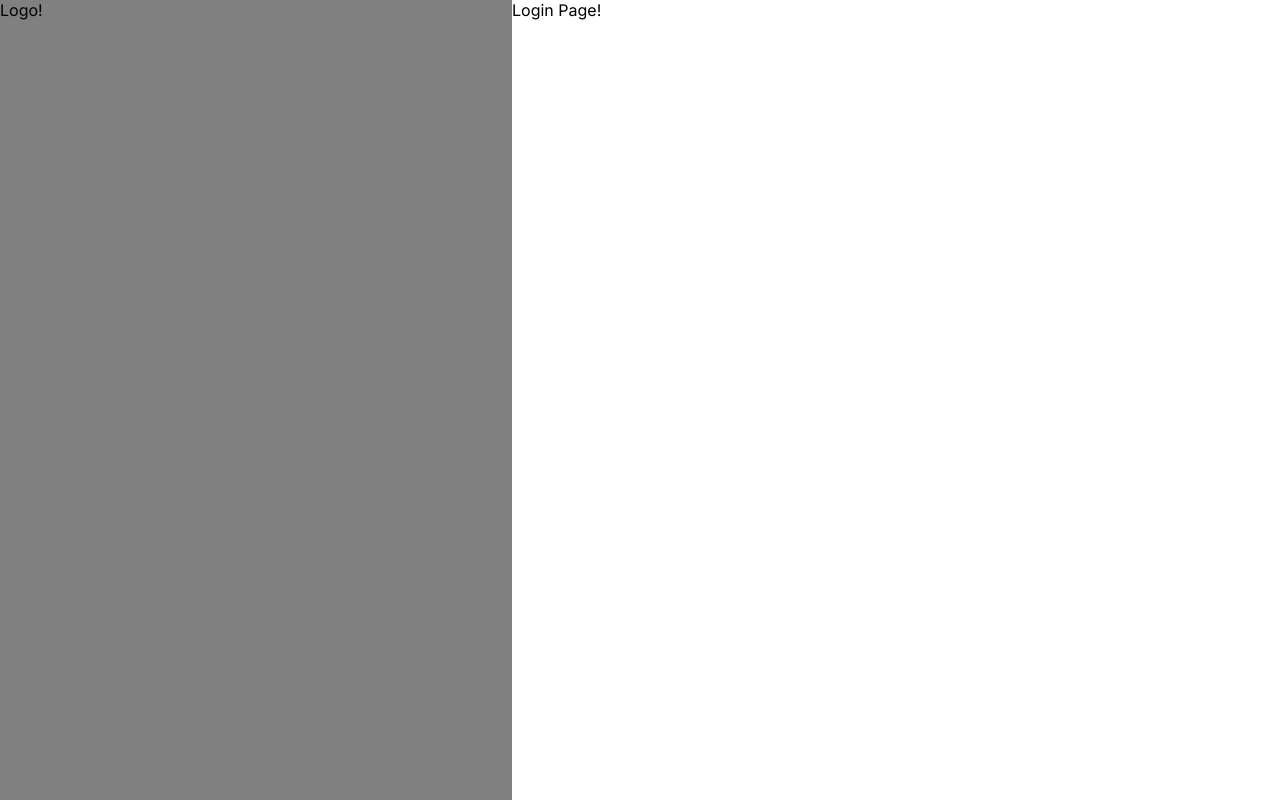
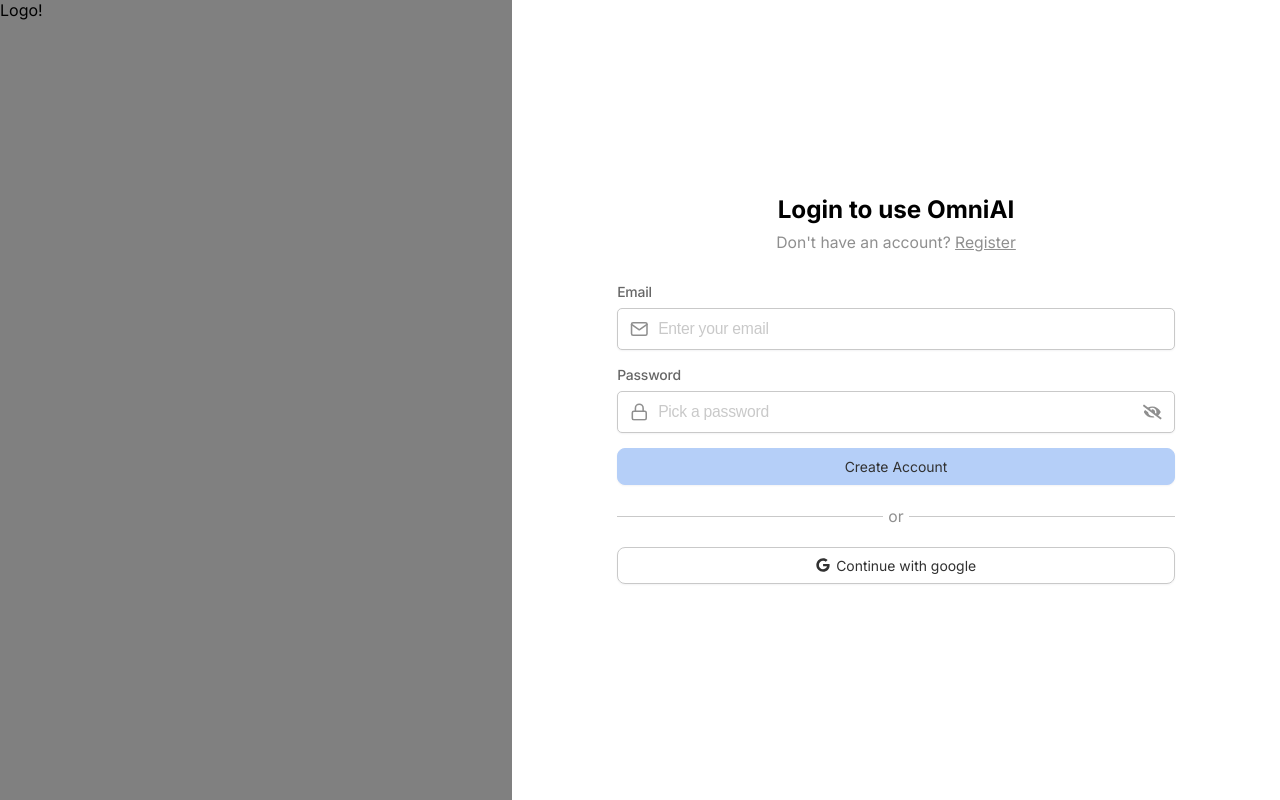
Before and after one commit to chideraemmanuel/omni-ai, a Next.js app: page /login in a window 1280 px wide. Built offline with nearby package versions, Linux system fonts and the light colour scheme.

Commit message:
feat: lays out login page

```diff
--- /dev/null
+++ b/app/(auth)/login/page.styled.ts
@@ -0,0 +1,100 @@
+import styled from 'styled-components';
+
+export const LoginPageContainer = styled.section`
+  /* background-color: green; */
+  // position: absolute;
+  // inset: 0;
+  height: 100%;
+  width: 100%;
+  display: flex;
+  align-items: center;
+  justify-content: center;
+  padding: 30px 0;
+`;
+
+export const LoginPageFormContainer = styled.div`
+  /* background-color: blue; */
+  width: min(90%, 600px);
+  display: flex;
+  flex-direction: column;
+  align-items: center;
+`;
+
+export const LoginFormHeader = styled.div`
+  text-align: center;
+
+  h2 {
+    padding-bottom: ${({ theme }) => theme.space['fluid-block-space-2']};
+    font-weight: bold;
+    display: inline-block;
+    font-size: ${({ theme }) =>
+      theme.font['md-font'] || 'clamp(1.25rem, 1.14rem + 0.4695vw, 1.5625rem)'};
+
+    @media screen and (max-width: 768px) {
+      font-size: ${({ theme }) =>
+        theme.font['lg-font'] ||
+        'clamp(1.5625rem, 1.3644rem + 0.8451vw, 2.125rem)'};
+    }
+  }
+
+  p {
+    padding-bottom: ${({ theme }) => theme.space['fluid-block-space-2']};
+    /* color: #ebebeb; */
+    color: ${({ theme }) => theme.colors.light['gray-700']};
+    font-size: ${({ theme }) =>
+      theme.font['sm-font'] || 'clamp(0.875rem, 0.831rem + 0.1878vw, 1rem)'};
+
+    a {
+      /* color: var(--primary-color); */
+      color: inherit;
+      text-decoration: underline;
+    }
+  }
+`;
+
+export const LoginForm = styled.div`
+  /* background-color: red; */
+  padding: ${({ theme }) =>
+    `${theme.space['fluid-block-space-5']} ${theme.space['fluid-block-space-5']}`};
+  border-radius: 10px;
+  /* width: min(90%, 600px); */
+  width: 100%;
+  display: flex;
+  flex-direction: column;
+  gap: ${({ theme }) => theme.space['fluid-block-space-5']};
+
+  form {
+    display: flex;
+    flex-direction: column;
+    gap: ${({ theme }) => theme.space['fluid-block-space-2']};
+  }
+`;
+
+export const LoginFormBreak = styled.div`
+  position: relative;
+  width: 100%;
+  display: grid;
+  align-items: center;
+  gap: 5px;
+  grid-template-columns: 1fr auto 1fr;
+
+  span {
+    font-size: ${({ theme }) => theme.font['sm-font']};
+    color: ${({ theme }) => theme.colors.light['gray-700']};
+    /* text-align: center;
+    display: flex;
+    justify-content: center; */
+  }
+
+  div {
+    /* position: absolute; */
+    height: 1px;
+    background-color: ${({ theme }) => theme.colors.light['gray-500']};
+  }
+
+  div:first-child {
+  }
+
+  div:last-child {
+  }
+`;
--- a/app/(auth)/login/page.tsx
+++ b/app/(auth)/login/page.tsx
@@ -1,12 +1,81 @@
+'use client';
+
+import FormInput from '@/components/ui/FormInput/FormInput';
 import { FC } from 'react';
+import {
+  LoginForm,
+  LoginFormBreak,
+  LoginFormHeader,
+  LoginPageContainer,
+  LoginPageFormContainer,
+} from './page.styled';
+import Link from 'next/link';
+import Button from '@/components/ui/button/Button';
+import { FaGoogle } from 'react-icons/fa';
+import { StoreTypes } from '@/redux/store';
+import { useSelector } from 'react-redux';
+import {
+  clearLoginEmailError,
+  clearLoginPasswordError,
+  setLoginEmail,
+  setLoginPassword,
+} from '@/redux/slices/formInputSlice';
 
 interface Props {}
 
 const LoginPage: FC<Props> = () => {
+  const { email, password } = useSelector(
+    (store: StoreTypes) => store.formInputs.login
+  );
+
   return (
-    <>
-      <span>Login Page!</span>
-    </>
+    <LoginPageContainer>
+      <LoginPageFormContainer>
+        <LoginFormHeader>
+          <h2>Login to use OmniAI</h2>
+          <p>
+            Don't have an account? <Link href={'/register'}>Register</Link>
+          </p>
+        </LoginFormHeader>
+
+        <LoginForm>
+          <form>
+            <FormInput
+              type="email"
+              placeholder="Enter your email"
+              label="Email"
+              value={email.value}
+              setValue={setLoginEmail}
+              error={email.error}
+              // error={'this is an error'}
+              clearError={clearLoginEmailError}
+            />
+            <FormInput
+              type="password"
+              placeholder="Pick a password"
+              label="Password"
+              value={password.value}
+              setValue={setLoginPassword}
+              error={password.error}
+              // error={'this is an error'}
+              clearError={clearLoginPasswordError}
+            />
+            <Button tagType="button">Create Account</Button>
+          </form>
+
+          <LoginFormBreak>
+            <div></div>
+            <span>or</span>
+            <div></div>
+          </LoginFormBreak>
+
+          <Button width="100%" variant="google">
+            <FaGoogle />
+            <span>Continue with google</span>
+          </Button>
+        </LoginForm>
+      </LoginPageFormContainer>
+    </LoginPageContainer>
   );
 };
 
```
